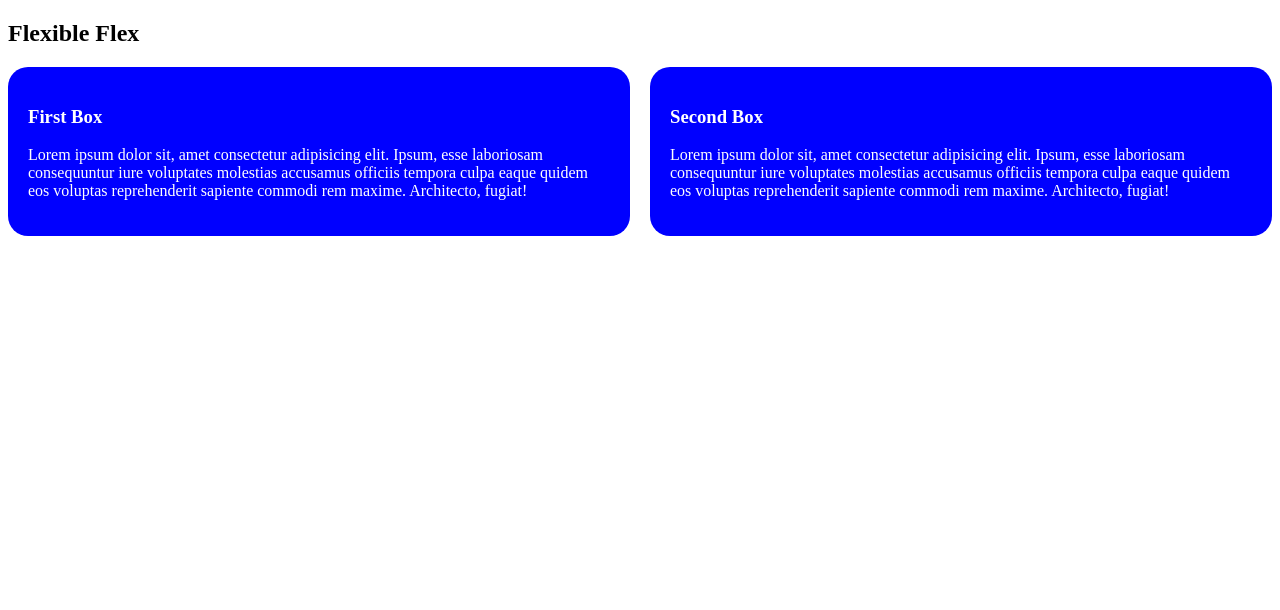
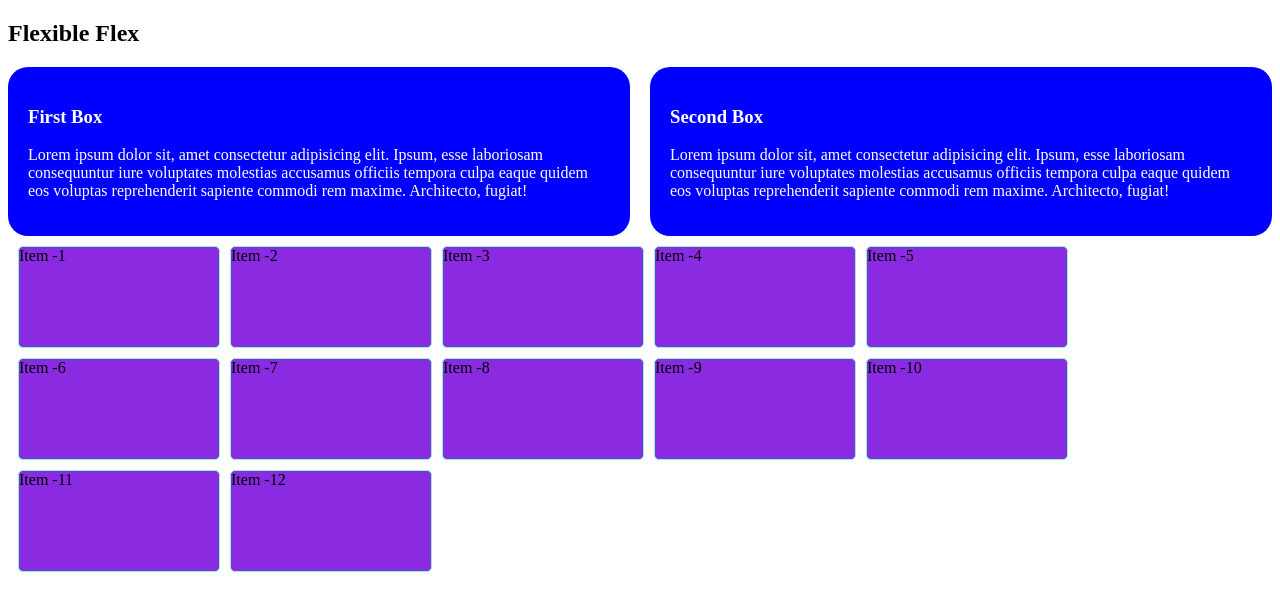
Before and after one commit to omarfarhatul/Responsive-Flex, a plain HTML site: page index.html in a window 1280 px wide. Drawn offline with Linux system fonts and the light colour scheme.

Commit message:
Add item box

```diff
--- a/index.html
+++ b/index.html
@@ -9,11 +9,27 @@
             display: flex;
             gap: 20px;
         }
+
+        .container2{
+            display: flex;
+            flex-wrap: wrap;
+            padding: 10px;
+            gap: 10px;
+        }
+
         .box{
             background-color: blue;
             color: white;
             padding: 20px;
             border-radius: 20px;
+        }
+
+        .item{
+            width: 200px;
+            height: 100px;
+            background-color: blueviolet;
+            border: 1px solid aquamarine;
+            border-radius: 5px;
         }
 
         @media screen and (max-width: 576px) {
@@ -35,5 +51,20 @@
             <p>Lorem ipsum dolor sit, amet consectetur adipisicing elit. Ipsum, esse laboriosam consequuntur iure voluptates molestias accusamus officiis tempora culpa eaque quidem eos voluptas reprehenderit sapiente commodi rem maxime. Architecto, fugiat!</p>
         </div>
     </div>
+
+    <div class="container2">
+        <div class="item">Item -1</div>
+        <div class="item">Item -2</div>
+        <div class="item">Item -3</div>
+        <div class="item">Item -4</div>
+        <div class="item">Item -5</div>
+        <div class="item">Item -6</div>
+        <div class="item">Item -7</div>
+        <div class="item">Item -8</div>
+        <div class="item">Item -9</div>
+        <div class="item">Item -10</div>
+        <div class="item">Item -11</div>
+        <div class="item">Item -12</div>
+    </div>
 </body>
 </html>
```
